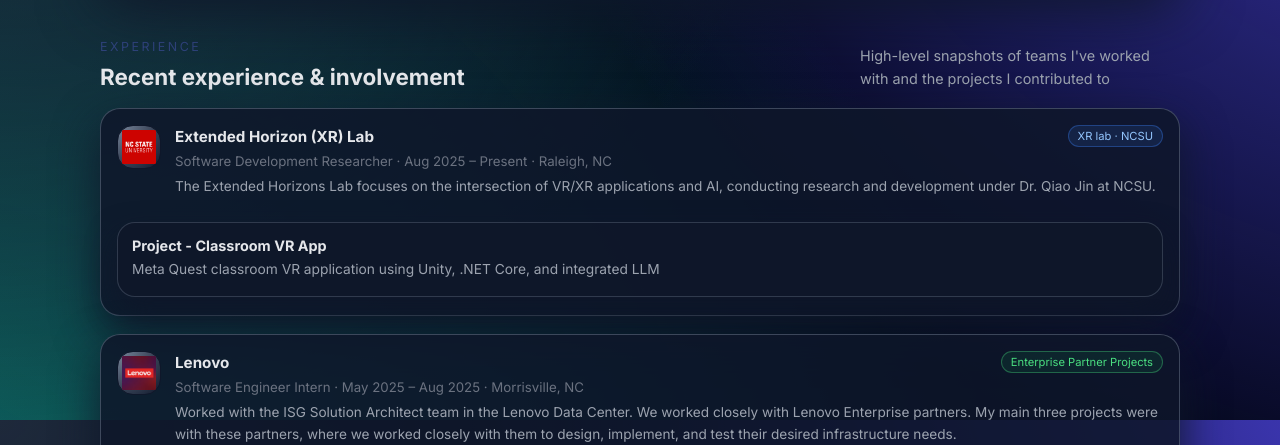
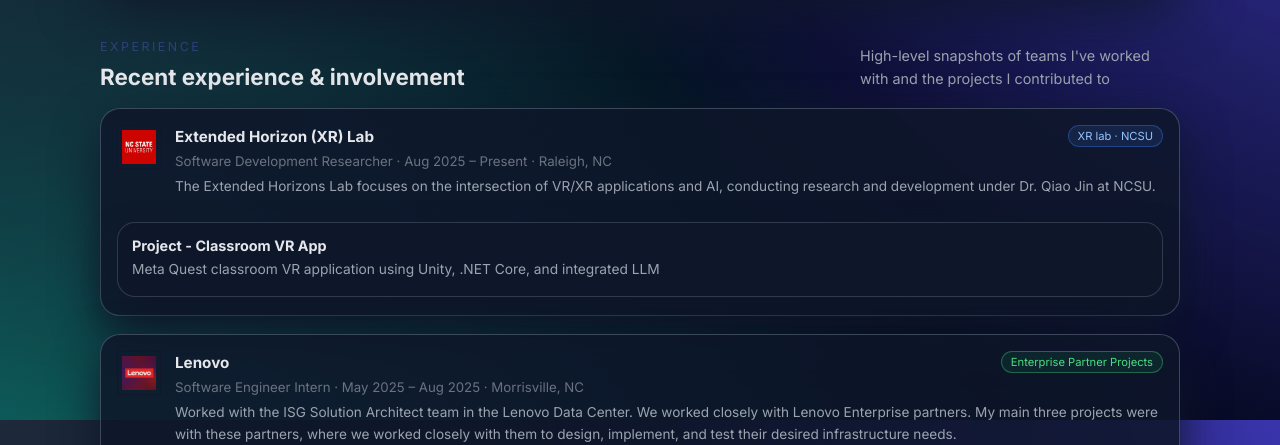
Before and after one commit to flkram/Portfolio, a plain HTML site: page index.html in a window 1280 px wide. Shown: the part 1180-1625 px from the top of the page. Drawn offline with Linux system fonts and the light colour scheme.

Commit message:
Removed Experience-Logo Circle Border

```diff
--- a/styles.css
+++ b/styles.css
@@ -472,8 +472,6 @@ p {
     width: 44px;
     height: 44px;
     flex-shrink: 0;
-    border-radius: 16px;
-    background: radial-gradient(circle at top left, rgba(148, 163, 184, 0.8), rgba(15, 23, 42, 1));
     display: flex;
     align-items: center;
     justify-content: center;
```
